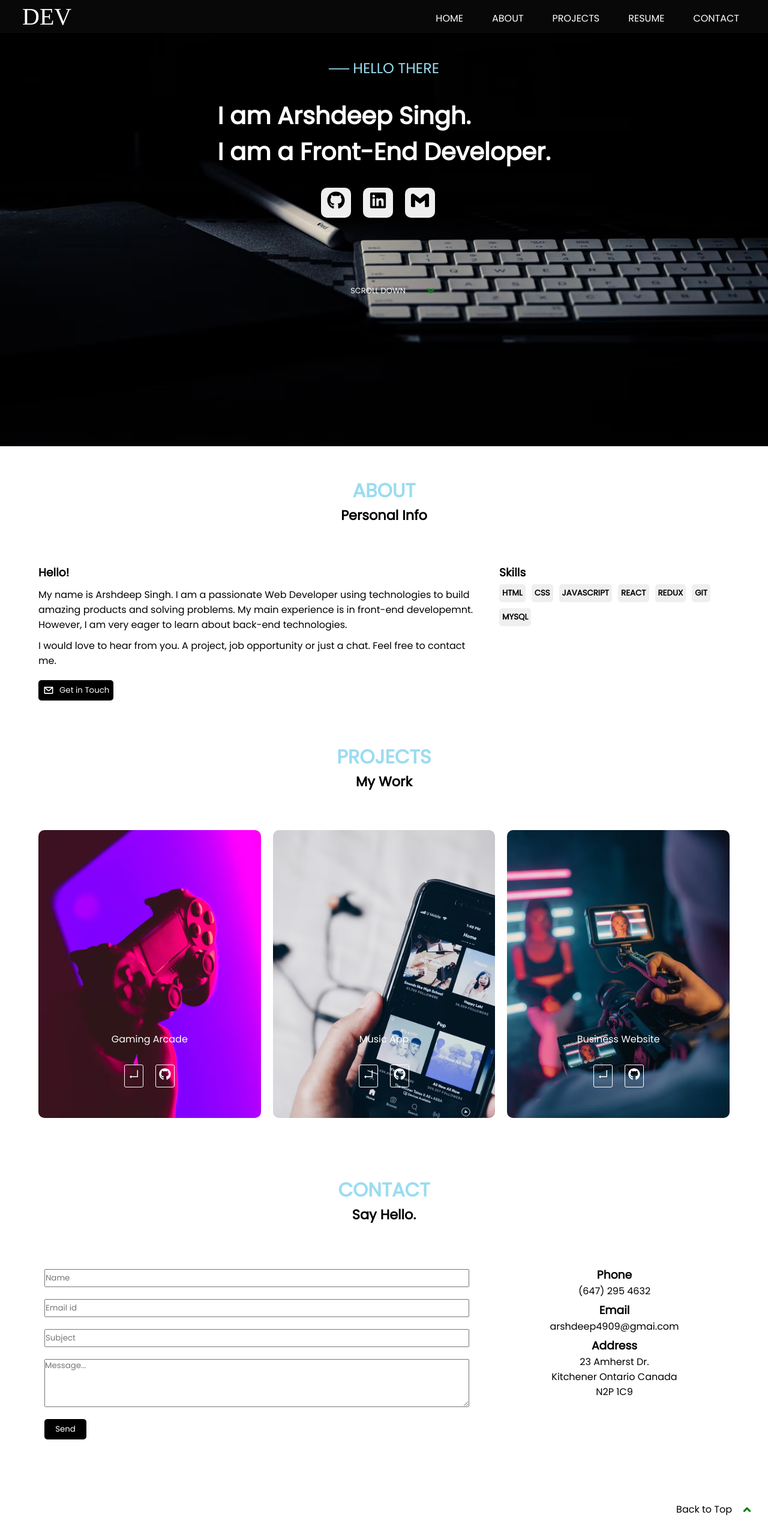
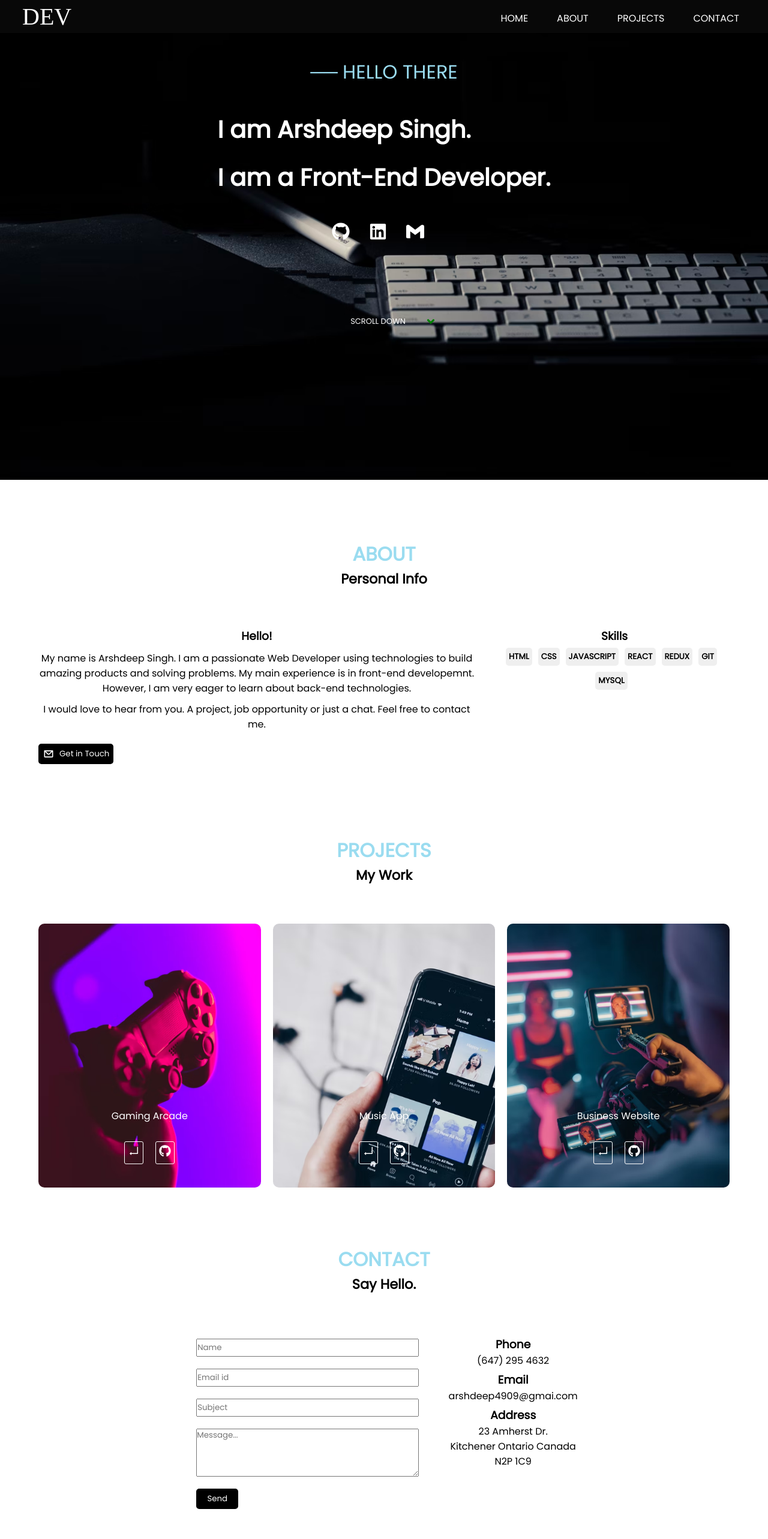
Before and after one commit to arshdeep4909/portfolio, a React (Create React App) app: page / in a window 1280 px wide. Shown: the top 2566 px of the page at 60% size. Before the commit the page ends 2529 px from the top, so only its background shows below. Built offline with nearby package versions, Linux system fonts and the light colour scheme; a web font is replaced by a local one.

Commit message:
added scroll and links to buttons.
only thing left to do at this point is to add links to projects and host them, also host the portfolio.

```diff
--- a/package.json
+++ b/package.json
@@ -13,6 +13,7 @@
     "react-dom": "^18.0.0",
     "react-icons": "^4.3.1",
     "react-scripts": "5.0.0",
+    "react-scroll": "^1.8.7",
     "styled-components": "^5.3.5",
     "web-vitals": "^2.1.4"
   },
--- a/src/components/About.jsx
+++ b/src/components/About.jsx
@@ -1,9 +1,11 @@
 import React from "react";
 import styled from "styled-components";
 import { CgMail } from "react-icons/cg";
+import Link from "react-scroll/modules/components/Link";
+
 function About() {
   return (
-    <AboutSection>
+    <AboutSection id="about">
       <h2>About</h2>
       <p className="semi-heading">Personal Info</p>
       <Info>
@@ -20,10 +22,12 @@ function About() {
             I would love to hear from you. A project, job opportunity or just a
             chat. Feel free to contact me.
           </p>
-          <button>
-            <CgMail className="mail-button" />
-            Get in Touch
-          </button>
+          <Link to="contact" spy={true} smooth={true}>
+            <button>
+              <CgMail className="mail-button" />
+              Get in Touch
+            </button>
+          </Link>
         </div>
         <Skills>
           <h3>Skills</h3>
@@ -45,7 +49,7 @@ function About() {
 const AboutSection = styled.div`
   max-width: 1400px;
   margin: auto;
-
+  text-align: center;
   display: flex;
   flex-direction: column;
   justify-content: center;
--- a/src/components/Contact.jsx
+++ b/src/components/Contact.jsx
@@ -2,6 +2,7 @@ import React, { useRef } from "react";
 import emailjs from "@emailjs/browser";
 import styled from "styled-components";
 import { FaAngleUp } from "react-icons/fa";
+import Link from "react-scroll/modules/components/Link";
 
 function Contact() {
   //Event Handler
@@ -29,7 +30,7 @@ function Contact() {
   };
 
   return (
-    <ContactForm>
+    <ContactForm id="contact">
       <h2>Contact</h2>
       <p className="semi-heading">Say Hello.</p>
       <ContactGrid>
@@ -65,12 +66,14 @@ function Contact() {
           <p>N2P 1C9</p>
         </div>
       </ContactGrid>
+      <Link to="home" spy={true} smooth={true}>
         <div className="top-scroll">
           <p>Back to Top </p>
           <button className="ScrollButton">
             <FaAngleUp />
           </button>
         </div>
+      </Link>
     </ContactForm>
   );
 }
@@ -79,20 +82,32 @@ const ContactForm = styled.div`
   max-width: 1400px;
   margin: auto;
   text-align: center;
+  display: flex;
+  flex-direction: column;
+  justify-content: center;
+  align-items: center;
   h2 {
     margin-top: 6rem;
   }
   .top-scroll {
     display: flex;
     align-items: center;
-    position: absolute;
-    right: 25px;
-    margin-top: 30px;
+    position: relative;
+    left: 370px;
+    bottom: 10px;
+    margin-top: 10px;
     p {
       margin-right: 15px;
+      font-size: 13px;
     }
     button {
       margin: 0;
+    }
+    &:hover {
+      cursor: pointer;
+    }
+    @media screen and (max-width: 768px) {
+      left: 110px;
     }
   }
 `;
--- a/src/components/GlobalStyles.jsx
+++ b/src/components/GlobalStyles.jsx
@@ -14,7 +14,7 @@ const GlobalStyle = createGlobalStyle`
     box-shadow: 0px 0px 3px 3px #d1d1d1;
   }
   h2 {
-    margin-top: 50px;
+    margin-top: 100px;
     color: #9adcf0;
     text-transform: uppercase;
     font-size: 2rem;
--- a/src/components/Home.jsx
+++ b/src/components/Home.jsx
@@ -2,32 +2,37 @@ import styled from "styled-components";
 import { FaGithub, FaLinkedin, FaAngleDown } from "react-icons/fa";
 import { SiGmail } from "react-icons/si";
 import background from "../image/background.png";
+import Link from "react-scroll/modules/components/Link";
+
 const Home = () => {
   return (
     <>
-      <Main>
+      <Main id="home">
         <div className="margin">
-          <p> ── HELLO THERE</p>
+          <p className="hello"> ── HELLO THERE</p>
           <h1>I am Arshdeep Singh.</h1>
           <h1>I am a Front-End Developer.</h1>
         </div>
         <Buttons>
-          <button>
+          <a href="https://github.com/arshdeep4909" target="_blank">
             <FaGithub />
-          </button>
-          <button>
+          </a>
+          <a href="https://www.linkedin.com/in/a-singh-" target="_blank">
             <FaLinkedin />
-          </button>
-          <button>
+          </a>
+          <a href="mailto:arshdeep4909@gmail.com?subject=Hello%20Arshdeep!">
             <SiGmail />
-          </button>
+          </a>
         </Buttons>
-        <div className="ScrollButton">
-          <p>Scroll down</p>
-          <div>
-            <FaAngleDown />
+
+        <Link to="about" spy={true} smooth={true}>
+          <div className="ScrollButton">
+            <p>Scroll down</p>
+            <div>
+              <FaAngleDown />
+            </div>
           </div>
-        </div>
+        </Link>
       </Main>
     </>
   );
@@ -37,21 +42,21 @@ const Main = styled.div`
   display: flex;
   align-items: center;
   flex-direction: column;
-  min-height: 93vh;
+  min-height: 100vh;
   color: white;
   font-family: "Poppins", sans-serif;
   font-size: 2rem;
   padding-top: 4rem;
+  .hello {
+    color: #9adcf0;
+  }
   p {
-    font-size: 1.5rem;
-    margin: 0;
-    color: #9adcf0;
     padding: 2rem;
     text-align: center;
   }
   h1 {
     font-size: 2.5rem;
-    /* padding: 2rem; */
+    padding: 10px;
   }
   background-image: url(${background});
   background-size: cover;
@@ -68,19 +73,22 @@ const Main = styled.div`
 
 const Buttons = styled.div`
   margin-top: 30px;
-  button {
+  a {
     margin-right: 20px;
-    padding-top: 3px;
+    padding: 2px 6px 0 6px;
     font-size: 30px;
     height: 50px;
     width: 50px;
     border-radius: 10px;
     border: none;
     transition: all 0.3s ease;
+    background: transparent;
+    color: white;
+
     &:hover {
       cursor: pointer;
-      background-color: black;
-      color: white;
+      background-color: white;
+      color: black;
     }
   }
 `;
--- a/src/components/NavList.jsx
+++ b/src/components/NavList.jsx
@@ -1,21 +1,45 @@
 import React from "react";
 import styled from "styled-components";
+import Link from "react-scroll/modules/components/Link";
 
 function NavList() {
   return (
-    <Navlist>
+    <Navlist id="nav-list">
       <List>
-        <li>Home</li>
+        <li>
+          <Link activeClass="active" to="home" spy={true} smooth={true}>
+            Home
+          </Link>
+        </li>
+        <li>
+          <Link to="about" spy={true} smooth={true}>
+            About
+          </Link>
+        </li>
+        <li>
+          <Link to="projects" spy={true} smooth={true}>
+            Projects
+          </Link>
+        </li>
+        <li>
+          <Link to="contact" spy={true} smooth={true}>
+            Contact
+          </Link>
+        </li>
+        {/* <li>Home</li>
         <li>About</li>
         <li>Projects</li>
         <li>Resume</li>
-        <li>Contact</li>
+        <li>Contact</li> */}
       </List>
     </Navlist>
   );
 }
 
 const Navlist = styled.div`
+  position: fixed;
+  z-index: 5;
+  width: 100%;
   margin-top: 55px;
   display: none;
   color: white;
--- a/src/components/Projects.jsx
+++ b/src/components/Projects.jsx
@@ -7,7 +7,7 @@ import { FaGithub } from "react-icons/fa";
 import { AiOutlineEnter } from "react-icons/ai";
 function Projects() {
   return (
-    <ProjectSection>
+    <ProjectSection id="projects">
       <h2>projects</h2>
       <p className="semi-heading">My Work</p>
       <ProjectGrid>
@@ -54,8 +54,12 @@ function Projects() {
 
 const ProjectSection = styled.div`
   max-width: 1400px;
+  margin: auto;
   text-align: center;
-  margin: auto;
+  display: flex;
+  flex-direction: column;
+  justify-content: center;
+  align-items: center;
 `;
 
 const ProjectGrid = styled.div`
@@ -63,7 +67,7 @@ const ProjectGrid = styled.div`
   text-align: center;
   margin: 4rem 4rem 0 4rem;
   grid-template-columns: 1fr 1fr 1fr;
-  grid-template-rows: 60vh;
+  grid-template-rows: minmax(350px, 55vh);
   grid-gap: 20px;
   &:hover {
     cursor: pointer;
--- a/src/components/nav.jsx
+++ b/src/components/nav.jsx
@@ -3,6 +3,7 @@ import React, { useState } from "react";
 import styled from "styled-components";
 import { FaAlignJustify } from "react-icons/fa";
 import NavList from "./NavList";
+import Link from "react-scroll/modules/components/Link";
 
 const Nav = () => {
   const [expandNav, setExpandNav] = useState(false);
@@ -14,14 +15,31 @@ const Nav = () => {
     <>
       <NavBar>
         <Logo>
-          <p href="#">DEV </p>
+          <Link to="home" spy={true} smooth={true}>
+            <p>DEV </p>
+          </Link>
         </Logo>
         <NavToggle>
-          <li>Home</li>
-          <li>About</li>
-          <li>Projects</li>
-          <li>Resume</li>
-          <li>Contact</li>
+          <li>
+            <Link activeClass="active" to="home" spy={true} smooth={true}>
+              Home
+            </Link>
+          </li>
+          <li>
+            <Link to="about" spy={true} smooth={true}>
+              About
+            </Link>
+          </li>
+          <li>
+            <Link to="projects" spy={true} smooth={true}>
+              Projects
+            </Link>
+          </li>
+          <li>
+            <Link to="contact" spy={true} smooth={true}>
+              Contact
+            </Link>
+          </li>
         </NavToggle>
         <ToggleButton onClick={() => ExpandNavHandler(expandNav)}>
           <FaAlignJustify />
@@ -39,10 +57,14 @@ const NavBar = styled.nav`
   width: 100%;
   display: flex;
   margin: 0;
-  height: 55px;
+  min-height: 55px;
+  height: 5vh;
   justify-content: space-between;
   align-items: center;
   background-color: #080808;
+  @media screen and (max-width: 768px) {
+    width: 100vw;
+  }
 `;
 
 const Logo = styled.div`
@@ -89,13 +111,13 @@ const NavToggle = styled.ul`
   }
 `;
 const ToggleButton = styled.button`
+  display: none;
   position: absolute;
   top: 10px;
   right: 40px;
   color: white;
   border: none;
   font-size: 30px;
-  display: none;
   background: transparent;
   cursor: pointer;
   &:hover {
```
Also changed, not shown: 1 other file (tests, documents, lock files or other folders). Lines whose indentation alone changed are shown as unchanged.
